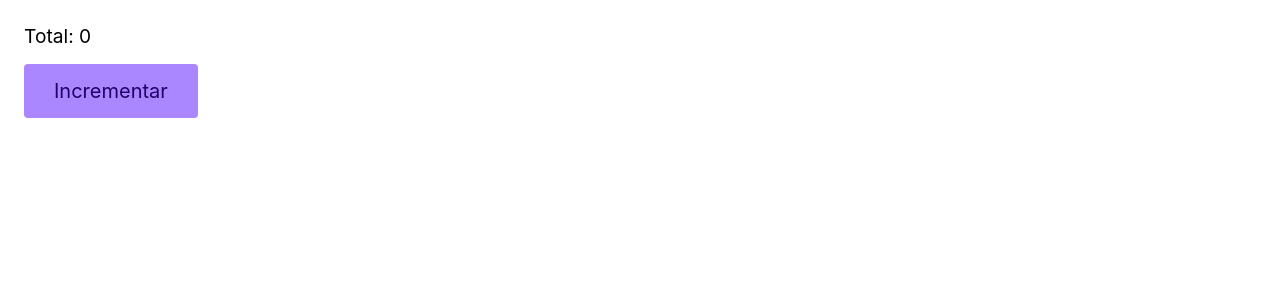
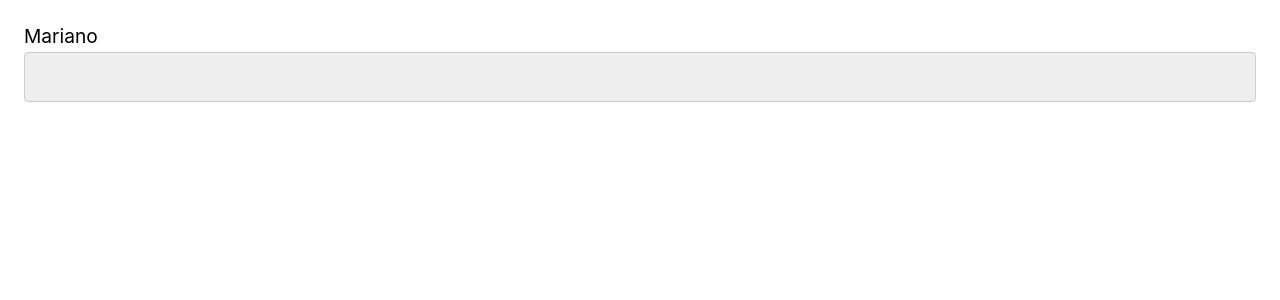
Before and after one commit to Mariano-SI/React-com-Typescript-Origamid, a React app: page / in a window 1280 px wide. Shown: the top 300 px of the page. Built offline with nearby package versions, Linux system fonts and the light colour scheme; the HTML template or start-up script is replaced by a standard one.

Commit message:
desafio 1

```diff
--- a/src/App.tsx
+++ b/src/App.tsx
@@ -1,18 +1,16 @@
 import React, { useState } from "react";
 import Button from "./Button";
+import Input from "./Input";
 
 function App() {
 
-  const [total, setTotal] = useState(0);
-
-  function incrementar(){
-    setTotal((total) => total + 1)
+  function handleClick(){
+    console.log('Clickou')
   }
 
   return (
       <div>
-        <p>Total: {total}</p>
-        <Button className="Mariano" tamanho='1.25rem' onClick={incrementar}>Incrementar</Button>
+        <Input id="mariano" label="Mariano"/>
       </div>
   )
 }
--- /dev/null
+++ b/src/Input.tsx
@@ -0,0 +1,25 @@
+import React from 'react'
+/*
+1 - Crie um componente Input
+2 - Ele deve retornar <label> e <input>, dentro de uma <div>
+3 - Recebe uma propriedade chamada label
+4 - A propriedade deve ser usada como htmlFor (label), name (input), id (input) e como conteúdo de <label>
+5 - Permita o uso de qualquer propriedade de input no componente Input.
+6 - Adicione 1rem de marginBottom na <div>
+*/
+
+type InputProps = React.ComponentProps<'input'> & {
+    label: string;
+    id: string;
+}
+
+function Input({label, id ,...props}: InputProps) {
+  return (
+    <div style={{marginBottom: '1rem'}}>
+        <label htmlFor={id}>{label}</label>
+        <input type="text" id={id} name={id} {...props}/>
+    </div>
+  )
+}
+
+export default Input
```
